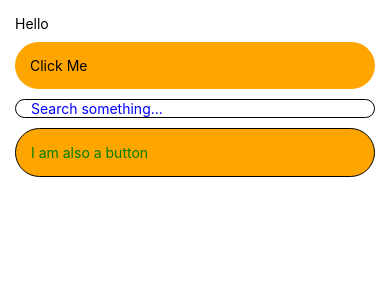
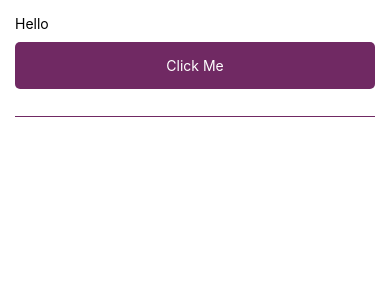
Before and after one commit to ASakkeer/rn-my-journey, a React Native app: screen / in a window 390 px wide. Shown: the top 300 px of the page. Built offline with nearby package versions, Linux system fonts and the light colour scheme.

Commit message:
Modified the component base style

```diff
--- a/App.js
+++ b/App.js
@@ -5,42 +5,17 @@ import {
   Button,
   Text,
   TextInput,
-  TouchableOpacity,
   View,
 } from './src/components/common';
 
 function App() {
   return (
-    <View flex={1} vPadding={15} hPadding={15}>
+    <View flex={1} vPadding={15} hPadding={15} backgroundColor="#ffffff">
       <Text>Hello</Text>
       <BreakSpace />
-      <Button
-        backgroundColor="orange"
-        vPadding={15}
-        hPadding={15}
-        color="black"
-        title={'Click Me'}
-        borderRadius={30}
-      />
+      <Button title="Click Me" />
       <BreakSpace />
-      <TextInput
-        borderWidth={1}
-        hPadding={15}
-        placeholder="Search something..."
-        borderRadius={30}
-        backgroundColor="grey"
-        placeholderTextColor={'blue'}
-        color="green"
-      />
-      <BreakSpace />
-      <TouchableOpacity
-        backgroundColor="orange"
-        vPadding={15}
-        hPadding={15}
-        borderWidth={1}
-        borderRadius={30}>
-        <Text color="green">I am also a button</Text>
-      </TouchableOpacity>
+      <TextInput />
     </View>
   );
 }
--- a/src/components/common/Button.js
+++ b/src/components/common/Button.js
@@ -14,9 +14,10 @@ const Button = ({
   disabled = false,
   activeOpacity = 0.8,
   backgroundColor,
-  color,
+  color = '#ffffff',
   testID,
   borderRadius,
+  center = true,
   style,
   titleStyle,
   ...rest
@@ -35,7 +36,11 @@ const Button = ({
     borderRadius && {borderRadius},
   ];
 
-  const buttonTextStyles = [styles.title, titleStyle];
+  const buttonTextStyles = [
+    styles.title,
+    titleStyle,
+    center && {textAlign: 'center'},
+  ];
 
   return (
     <RNTouchableOpacity
@@ -53,8 +58,15 @@ const Button = ({
 };
 
 const styles = StyleSheet.create({
-  button: {},
-  disabledButton: {},
+  button: {
+    backgroundColor: '#702963',
+    paddingVertical: 15,
+    paddingHorizontal: 15,
+    borderRadius: 5,
+  },
+  disabledButton: {
+    opacity: 0.4,
+  },
   title: {},
 });
 
--- a/src/components/common/Text.js
+++ b/src/components/common/Text.js
@@ -31,6 +31,7 @@ const Text = ({
 const styles = StyleSheet.create({
   text: {
     // Default text styles here
+    color: '#000000',
   },
 });
 
--- a/src/components/common/TextInput.js
+++ b/src/components/common/TextInput.js
@@ -63,6 +63,10 @@ const TextInput = ({
 const styles = StyleSheet.create({
   input: {
     // Default input styles here
+    borderBottomWidth: 1,
+    borderBottomColor: '#702963',
+    paddingHorizontal: 10,
+    color: '#000000',
   },
 });
 
--- a/src/components/common/TouchableOpacity.js
+++ /dev/null
@@ -1,51 +0,0 @@
-import React from 'react';
-import {TouchableOpacity as RNTouchableOpacity, StyleSheet} from 'react-native';
-
-const TouchableOpacity = ({
-  onPress,
-  activeOpacity = 0.8,
-  disabled = false,
-  style,
-  vPadding,
-  hPadding,
-  flex,
-  flexDirection,
-  borderWidth,
-  borderRadius,
-  borderColor,
-  height,
-  width,
-  backgroundColor,
-  children,
-  ...rest
-}) => {
-  const touchableStyles = [
-    styles.input,
-    borderWidth && {borderWidth},
-    borderRadius && {borderRadius},
-    backgroundColor && {backgroundColor},
-    borderColor && {borderColor},
-    vPadding && {paddingVertical: vPadding},
-    hPadding && {paddingHorizontal: hPadding},
-    style,
-  ];
-
-  return (
-    <RNTouchableOpacity
-      onPress={onPress}
-      activeOpacity={activeOpacity}
-      disabled={disabled}
-      style={[styles.container, touchableStyles, style]}
-      {...rest}>
-      {children}
-    </RNTouchableOpacity>
-  );
-};
-
-const styles = StyleSheet.create({
-  container: {
-    // Default styles here
-  },
-});
-
-export default TouchableOpacity;
--- a/src/components/common/View.js
+++ b/src/components/common/View.js
@@ -9,6 +9,7 @@ const View = ({
   flexDirection,
   height,
   width,
+  backgroundColor,
   testID,
   style,
   ...rest
@@ -22,6 +23,7 @@ const View = ({
     height && {height},
     width && {width},
     testID && {testID},
+    backgroundColor && {backgroundColor},
     style,
   ];
 
--- a/src/components/common/index.js
+++ b/src/components/common/index.js
@@ -5,7 +5,6 @@ import KeyboardAvoidingView from './KeyboardAvoidingView';
 import ScrollView from './ScrollView';
 import Text from './Text';
 import TextInput from './TextInput';
-import TouchableOpacity from './TouchableOpacity';
 import View from './View';
 import BreakSpace from './BreakSpace';
 
@@ -17,7 +16,6 @@ export {
   ScrollView,
   Text,
   TextInput,
-  TouchableOpacity,
   View,
   BreakSpace,
 };
```
